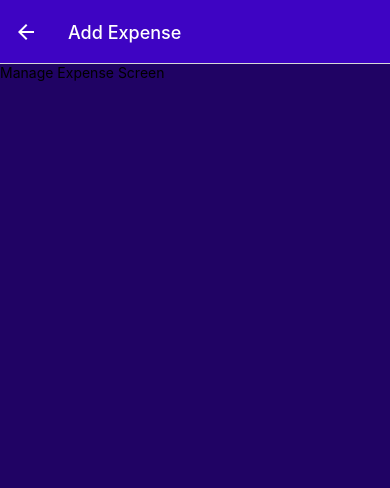
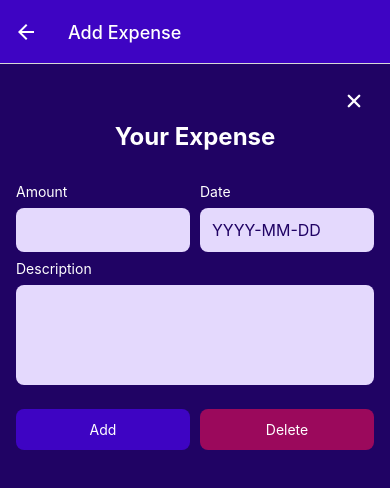
Before and after one commit to marccorpus/ExpenseTrackerApp, a React Native app: screen /manage-expense in a window 390 px wide. Shown: the top 488 px of the page. Built offline with nearby package versions, Linux system fonts and the light colour scheme.

Commit message:
Expense Form UI

```diff
--- /dev/null
+++ b/src/components/Button.js
@@ -0,0 +1,32 @@
+import { StyleSheet, Pressable, View, Text } from "react-native";
+
+import colors from "../constants/colors";
+
+const Button = ({ onPress, label, color }) => {
+  return (
+    <Pressable
+      onPress={onPress}
+      style={({ pressed }) => pressed && styles.buttonPressed}
+    >
+      <View style={[styles.container, { backgroundColor: color }]}>
+        <Text style={styles.label}>{label}</Text>
+      </View>
+    </Pressable>
+  );
+};
+
+export default Button;
+
+const styles = StyleSheet.create({
+  buttonPressed: {
+    opacity: 0.75,
+  },
+  container: {
+    padding: 12,
+    borderRadius: 8,
+  },
+  label: {
+    color: colors.white,
+    textAlign: "center",
+  },
+});
--- /dev/null
+++ b/src/components/FormControl.js
@@ -0,0 +1,39 @@
+import { StyleSheet, View, Text, TextInput } from "react-native";
+
+import colors from "../constants/colors";
+
+const FormControl = ({
+  containerStyle,
+  label,
+  textInputConfig,
+  textInputStyle,
+}) => {
+  return (
+    <View style={[styles.container, containerStyle]}>
+      <Text style={styles.label}>{label}</Text>
+      <TextInput
+        {...textInputConfig}
+        style={[styles.textInput, textInputStyle]}
+      />
+    </View>
+  );
+};
+
+export default FormControl;
+
+const styles = StyleSheet.create({
+  container: {
+    marginTop: 8,
+  },
+  label: {
+    color: colors.white,
+  },
+  textInput: {
+    backgroundColor: colors.primary50,
+    padding: 12,
+    borderRadius: 8,
+    marginTop: 8,
+    fontSize: 16,
+    color: colors.primary800,
+  },
+});
--- a/src/screens/ManageExpense.js
+++ b/src/screens/ManageExpense.js
@@ -1,6 +1,12 @@
 import { useEffect } from "react";
-import { Text } from "react-native";
+import { StyleSheet, View, Text } from "react-native";
 import { useNavigation, useRoute } from "@react-navigation/native";
+
+import IconButton from "../components/IconButton";
+import FormControl from "../components/FormControl";
+import Button from "../components/Button";
+
+import colors from "../constants/colors";
 
 const ManageExpense = () => {
   const navigation = useNavigation();
@@ -12,11 +18,92 @@ const ManageExpense = () => {
     });
   };
 
+  const buttonLabel = route.params?.id ? "Update" : "Add";
+
+  const closeModal = () => {
+    navigation.goBack();
+  };
+
   useEffect(() => {
     setTitle();
   }, []);
 
-  return <Text>Manage Expense Screen</Text>;
+  return (
+    <View style={styles.container}>
+      <View style={styles.closeButtonContainer}>
+        <IconButton
+          name="close"
+          color={colors.white}
+          size={24}
+          onPress={closeModal}
+        />
+      </View>
+
+      <Text style={styles.title}>Your Expense</Text>
+
+      <View style={styles.row}>
+        <FormControl
+          containerStyle={{ flex: 1 }}
+          label="Amount"
+          textInputConfig={{ keyboardType: "decimal-pad" }}
+        />
+        <View style={styles.spacer10}></View>
+        <FormControl
+          containerStyle={{ flex: 1 }}
+          label="Date"
+          textInputConfig={{ placeholder: "YYYY-MM-DD" }}
+        />
+      </View>
+      <FormControl
+        label="Description"
+        textInputConfig={{ multiline: true }}
+        textInputStyle={{ textAlignVertical: "top", minHeight: 100 }}
+      />
+      <View style={styles.buttonContainer}>
+        <View style={styles.button}>
+          <Button
+            onPress={null}
+            label={buttonLabel}
+            color={colors.primary500}
+          />
+        </View>
+        <View style={styles.spacer10}></View>
+        <View style={styles.button}>
+          <Button onPress={null} label="Delete" color={colors.error500} />
+        </View>
+      </View>
+    </View>
+  );
 };
 
 export default ManageExpense;
+
+const styles = StyleSheet.create({
+  container: {
+    flex: 1,
+    padding: 16,
+  },
+  closeButtonContainer: {
+    alignSelf: "flex-end",
+  },
+  title: {
+    textAlign: "center",
+    fontSize: 24,
+    fontWeight: "bold",
+    color: colors.white,
+  },
+  row: {
+    flexDirection: "row",
+    marginTop: 24,
+  },
+  spacer10: {
+    width: 10,
+  },
+  buttonContainer: {
+    flexDirection: "row",
+    marginTop: 24,
+  },
+  button: {
+    flex: 1,
+  },
+});
```
